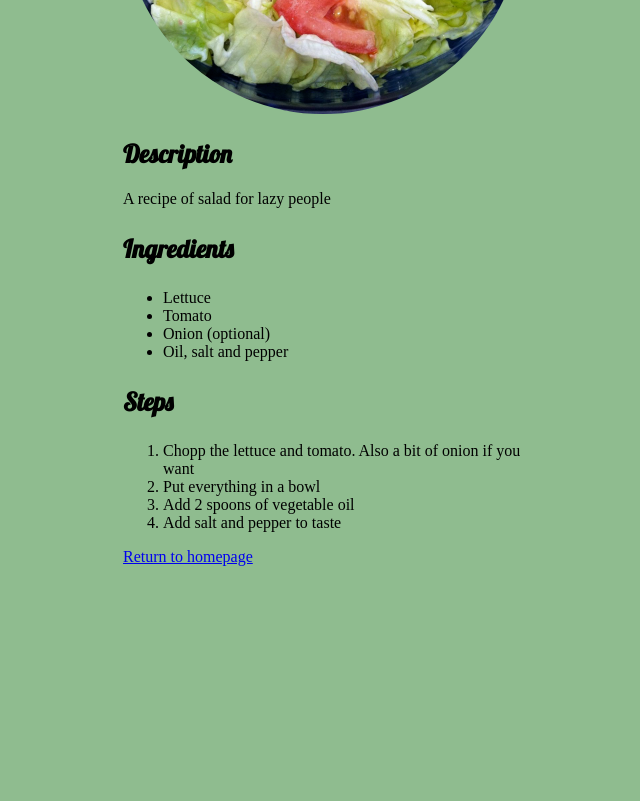
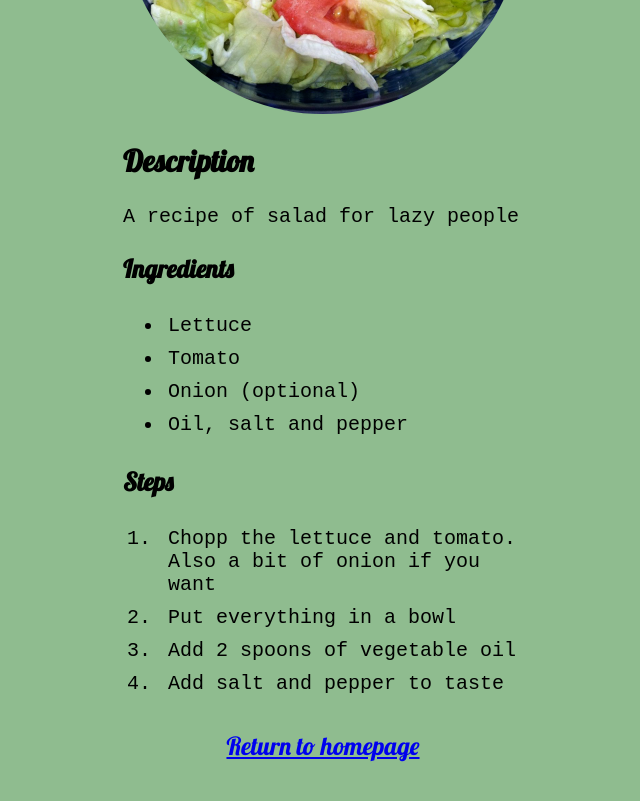
Before and after one commit to die-h/odin-recipes, a plain HTML site: page recipes/salad.html in a window 1280 px wide. Shown: the part 390-1191 px from the top of the page, without its empty margins (317-957 px from the left). Before the commit the page ends 956 px from the top, so only its background shows below. Drawn offline with Linux system fonts and the light colour scheme.

Commit message:
Added css style to most of tags

```diff
--- a/recipes/salad.html
+++ b/recipes/salad.html
@@ -28,7 +28,8 @@
         <li>Add 2 spoons of vegetable oil</li>
         <li>Add salt and pepper to taste</li>
     </ol>
-
-    <a href="../index.html" alt="Return tu homepage">Return to homepage</a>
+    <div class="homebutton">
+        <a  href="../index.html" alt="Return tu homepage">Return to homepage</a>
+    </div>
 </body>
 </html>
--- a/style/style.css
+++ b/style/style.css
@@ -23,3 +23,21 @@ img {
     font-family: Lobster, sans-serif;
     font-size: 25px;
 }
+h2.subtitle{
+    font-size: 30px;
+}
+ul, ol, p {
+    font-size: 20px;
+    font-family: monospace, sans-serif;
+}
+li {
+    padding: 5px;
+}
+.homebutton {
+    font-family: Lobster, sans-serif;
+    text-align: center;
+    font-size: 25px;
+    display:block;
+    padding-top: 10px;
+    padding-bottom: 40px;
+}
```
Also changed, not shown: index.html (+1 -1 lines), recipes/hamburger.html (+1 -1 lines), recipes/lasagna.html (+1 -1 lines).
